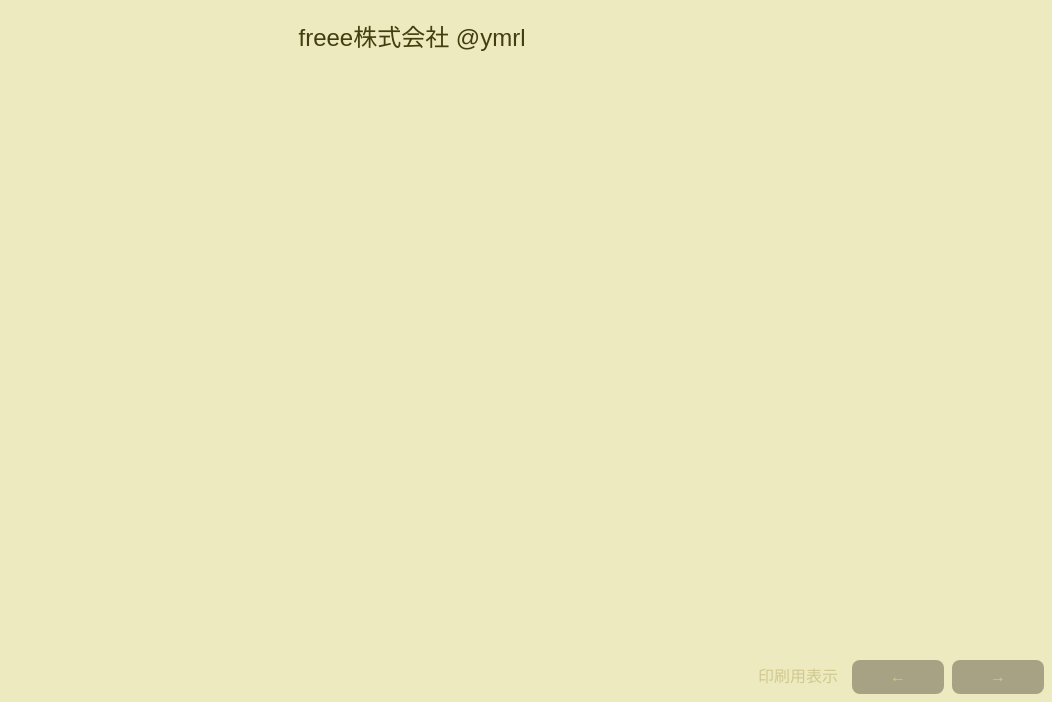
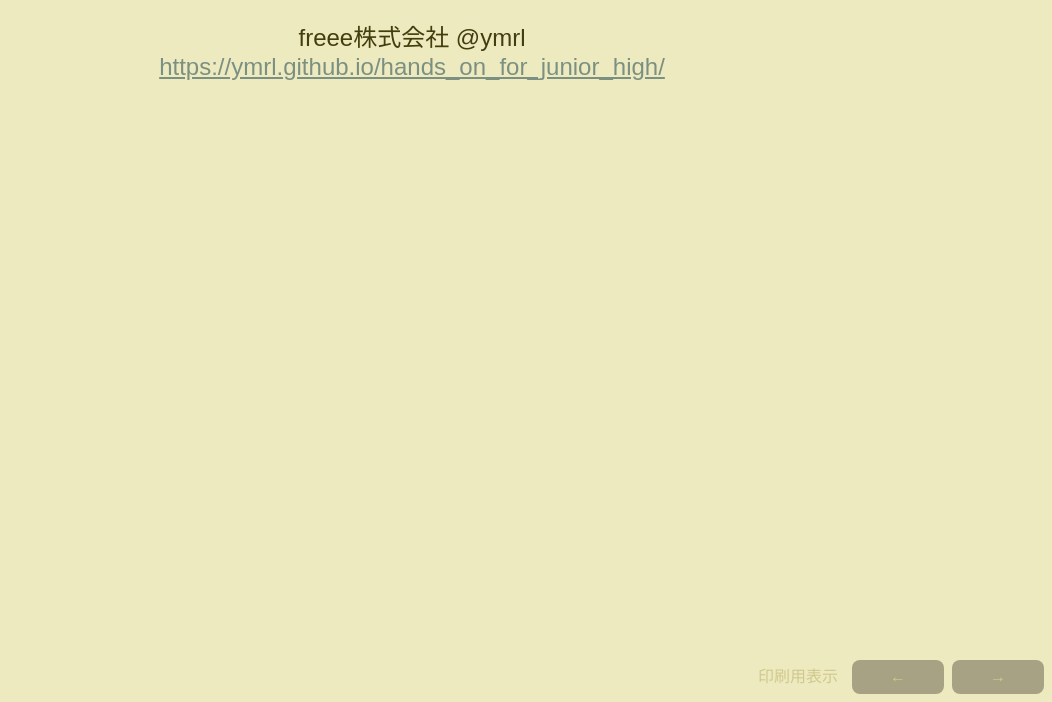
Before and after one commit to ymrl/hands_on_for_junior_high, a plain HTML site: page index.html in a window 1280 px wide. Shown: the part 98-800 px from the top of the page, without its empty margins (228-1280 px from the left). Drawn offline with Linux system fonts and the light colour scheme.

Commit message:
資料のURLを追加

```diff
--- a/index.html
+++ b/index.html
@@ -17,7 +17,10 @@
     <section class="slide cover-slide">
       <h1 class="slide-title">エンジニアの仕事紹介＆プログラミング体験</h1>
       <div class="slide-body">
-        freee株式会社 @ymrl
+        freee株式会社 @ymrl<br>
+        <a href="https://ymrl.github.io/hands_on_for_junior_high/">
+          https://ymrl.github.io/hands_on_for_junior_high/
+        </a>
       </div>
     </section>
 
@@ -558,6 +561,11 @@ time.getSeconds(); // 22
             </ul>
           </li>
           <li>短い時間でしたが、みなさんの活躍の糧になれば嬉しいです</li>
+          <li>資料は
+            <a href="https://ymrl.github.io/hands_on_for_junior_high/">
+              https://ymrl.github.io/hands_on_for_junior_high/
+            </a>
+            で見られます</li>
         </ul>
       </div>
     </section>
```
